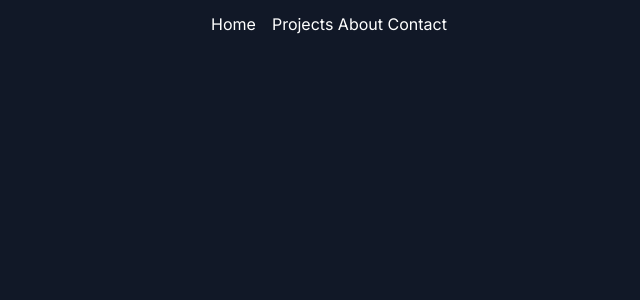
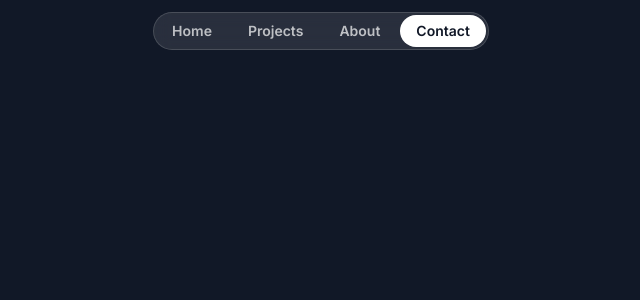
Before and after one commit to Mateennazir/-MateenDiv-, a Next.js app: page / in a window 1280 px wide. Shown: the top 300 px of the page, without its empty margins (319-959 px from the left). Built offline with nearby package versions, Linux system fonts and the light colour scheme; a web font is replaced by a local one.

Commit message:
Header Component Done.
For all views

```diff
--- a/src/app/globals.css
+++ b/src/app/globals.css
@@ -1,3 +1,9 @@
 @tailwind base;
 @tailwind components;
 @tailwind utilities;
+
+@layer base {
+  .nav-item {
+    @apply px-4 py-1.5 rounded-full text-white/70 text-sm font-semibold hover:bg-white/10 hover:text-white transition duration-300;
+  }
+}
--- a/src/sections/Header.tsx
+++ b/src/sections/Header.tsx
@@ -1,13 +1,24 @@
 export const Header = () => {
   return (
     <div className="flex justify-center items-center relative top-3">
-      <nav>
-        <a href="#" className="px-4 py-1.5">
+      <nav className="flex gap-1 p-0.5 border border-white/15 rounded-full bg-white/10 backdrop-blur">
+        <a href="#" className="nav-item">
           Home
         </a>
-        <a href="#">Projects</a>
-        <a href="#"> About</a>
-        <a href="#"> Contact</a>
+        <a href="#" className="nav-item">
+          Projects
+        </a>
+        <a href="#" className="nav-item">
+          {" "}
+          About
+        </a>
+        <a
+          href="#"
+          className="nav-item bg-white text-gray-900 hover:bg-white/70 hover:text-gray-900"
+        >
+          {" "}
+          Contact
+        </a>
       </nav>
     </div>
   );
```
